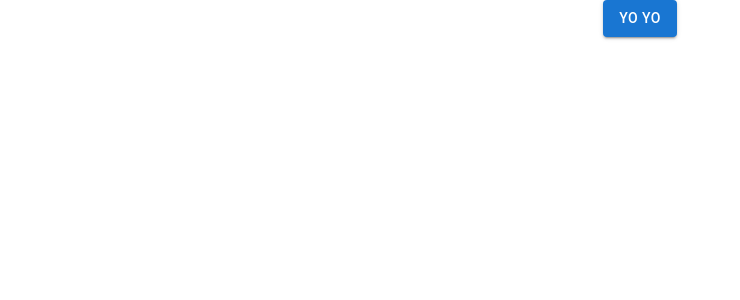
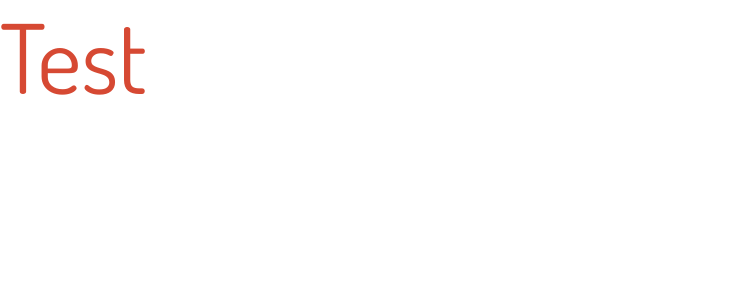
Before and after one commit to levihicks/pokepoke-interface, a React (Create React App) app: page / in a window 1280 px wide. Shown: the top 300 px of the page, without its empty margins (0-740 px from the left). Built offline with nearby package versions, Linux system fonts and the light colour scheme.

Commit message:
create theme

```diff
--- a/src/App.tsx
+++ b/src/App.tsx
@@ -1,13 +1,14 @@
 import React from 'react';
-import logo from './logo.svg';
 import './App.css';
-import Button from '@mui/material/Button';
+import { ThemeProvider } from '@mui/material/styles';
+import theme from './theme';
+import Typography  from '@mui/material/Typography';
 
 function App() {
   return (
-    <div className="App">
-      <Button variant='contained'>Yo yo</Button>
-    </div>
+    <ThemeProvider theme={theme}>
+      <Typography variant="h1" color="primary">Test</Typography>
+    </ThemeProvider>
   );
 }
 
--- /dev/null
+++ b/src/theme.ts
@@ -0,0 +1,35 @@
+import { createTheme }  from '@mui/material/styles';
+
+const colors = {
+    white: '#EEE5E9',
+    red: '#D64933',
+    black: '#000000',
+    gray: '#7C7C7C',
+    blue: '#92DCE5'
+};
+
+const theme = createTheme({
+    typography: {
+        fontFamily: [
+            'Dosis',
+            'sans-serif'
+        ].join(','),
+    },
+    palette: {
+        common: {
+            black: colors.black,
+        },
+        primary: {
+            main: colors.red,
+        },
+        secondary: {
+            main: colors.blue,
+        },
+        text: {
+            primary: colors.white,
+            secondary: colors.gray
+        }
+    }
+});
+
+export default theme;
```
